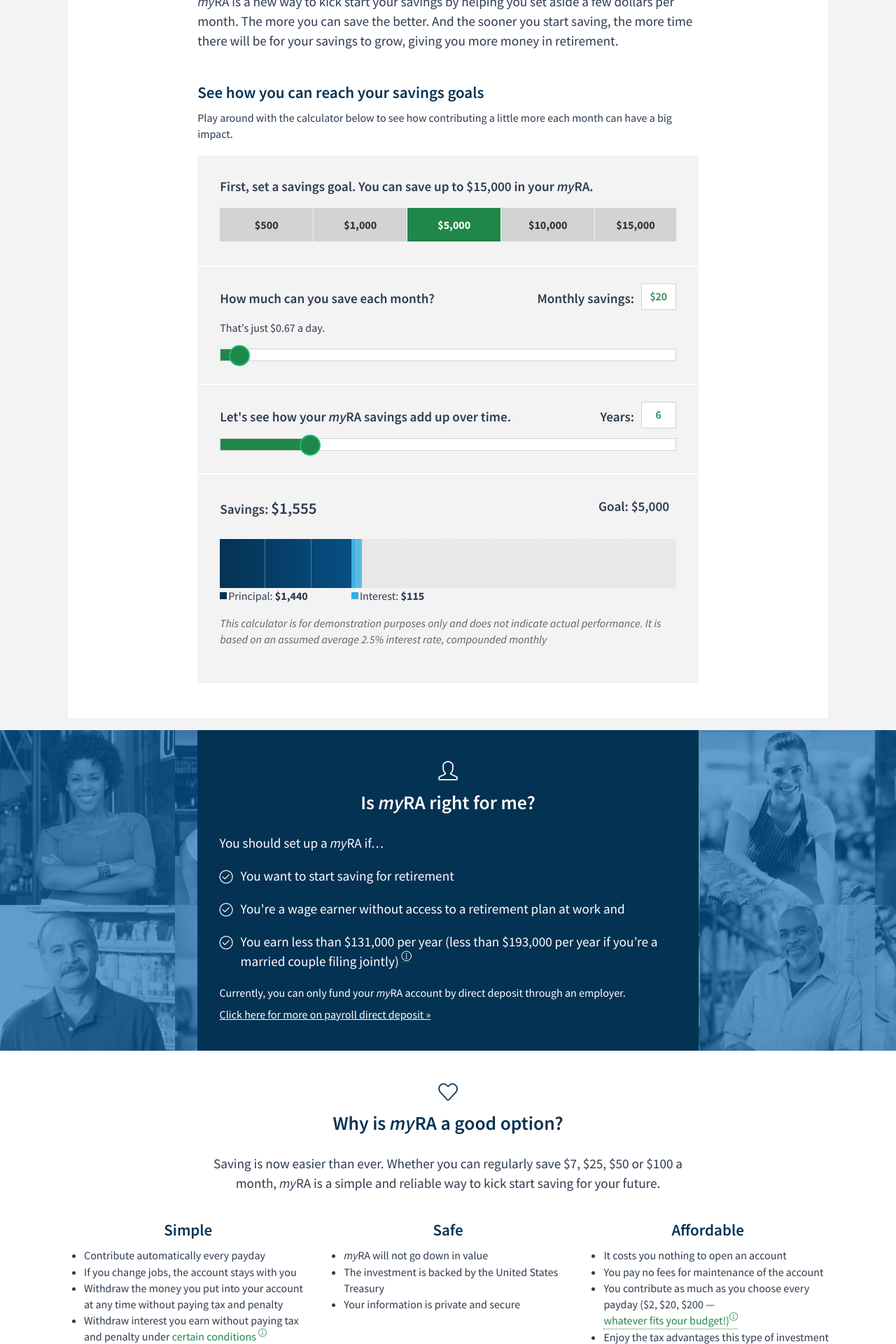
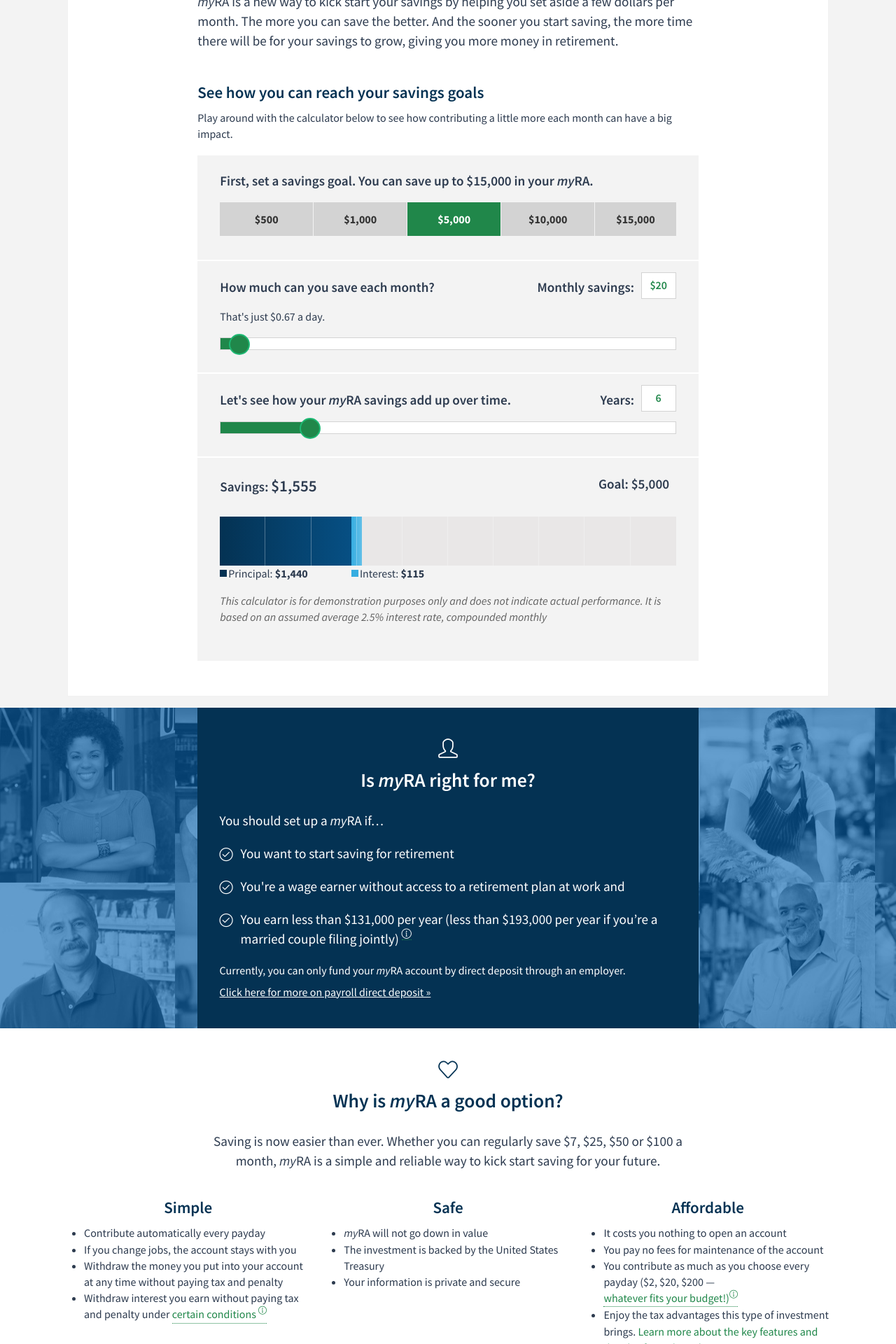
Before and after one commit to 18F/myra, a Jekyll site: the page built from individuals/index.html, in a window 1280 px wide. Shown: the part 1051-2971 px from the top of the page at 70% size. Built offline with Jekyll 4.4.1, drawn with Linux system fonts in a browser that asks for light colours.

Commit message:
Reducing padding on calc

```diff
--- a/static/_sass/_custom.scss
+++ b/static/_sass/_custom.scss
@@ -963,7 +963,8 @@
   .calculator-row {
     @include span-columns(8);
     @include shift(2);
-    padding: 1.5em 2em 2em 2em;
+    padding: 10px 20px 20px 20px;
+    padding: 1rem 2rem 2rem 2rem;
   }
 
   .calculator-label-heading {
```
